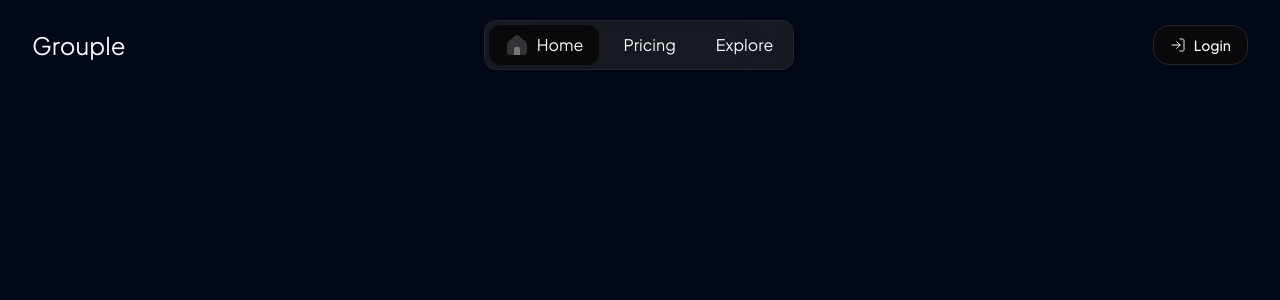
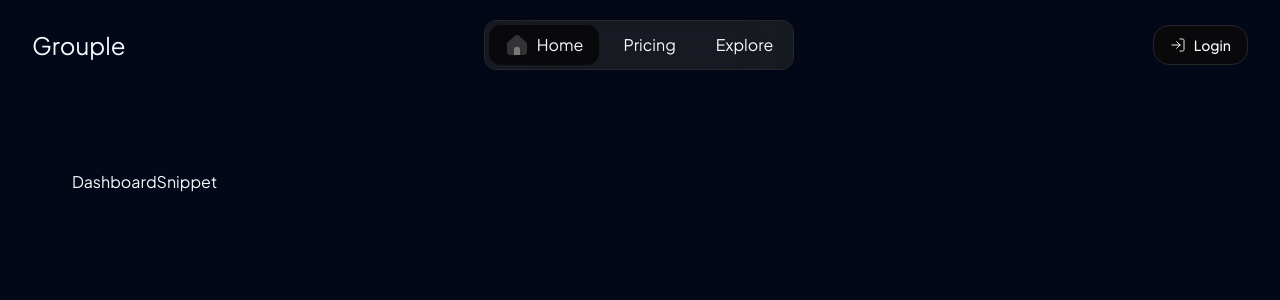
Before and after one commit to RajanJha2003/Grouple, a Next.js app: page / in a window 1280 px wide. Shown: the top 300 px of the page. Built offline with nearby package versions, Linux system fonts and the light colour scheme.

Commit message:
text gradient

```diff
--- /dev/null
+++ b/src/app/(landing)/_components/call-to-action/index.tsx
@@ -0,0 +1,12 @@
+import React from 'react'
+
+const CallToAction = () => {
+  return (
+    <div className='flex flex-col items-start md:items-center gap-y-5 md:gap-y-0'>
+
+
+    </div>
+  )
+}
+
+export default CallToAction
--- /dev/null
+++ b/src/app/(landing)/_components/dashboard-snippet/index.tsx
@@ -0,0 +1,8 @@
+
+const DashboardSnippet = () => {
+  return (
+    <div>DashboardSnippet</div>
+  )
+}
+
+export default DashboardSnippet
--- /dev/null
+++ b/src/app/(landing)/_components/pricing/index.tsx
@@ -0,0 +1,8 @@
+
+const PricingSection = () => {
+  return (
+    <div>PricingSection</div>
+  )
+}
+
+export default PricingSection
--- a/src/app/(landing)/page.tsx
+++ b/src/app/(landing)/page.tsx
@@ -1,9 +1,16 @@
-import Image from "next/image"
+import CallToAction from "./_components/call-to-action"
+import DashboardSnippet from "./_components/dashboard-snippet"
+
+
 
 export default function Home() {
-    return (
-        <main>
+  return (
+    <main className="md:px-10 py-20 flex flex-col gap-36">
+      <div>
+        <CallToAction />
+        <DashboardSnippet />
+      </div>
 
-        </main>
-    )
+    </main>
+  )
 }
--- /dev/null
+++ b/src/components/global/gradient-text/index.tsx
@@ -0,0 +1,21 @@
+import { cn } from '@/lib/utils'
+import React from 'react'
+
+type Props={
+    element?:"H1" | "H2"
+    children:React.ReactNode
+    className?:string
+}
+
+const GradientText = ({children,element,className}:Props) => {
+    switch (element) {
+        case "H1":
+          return <h1 className={cn(className, "text-gradient")}>{children}</h1>
+        case "H2":
+          return <h2 className={cn(className, "text-gradient")}>{children}</h2>
+        default:
+          return <p className={cn(className, "text-gradient")}>{children}</p>
+      }
+}
+
+export default GradientText
```
